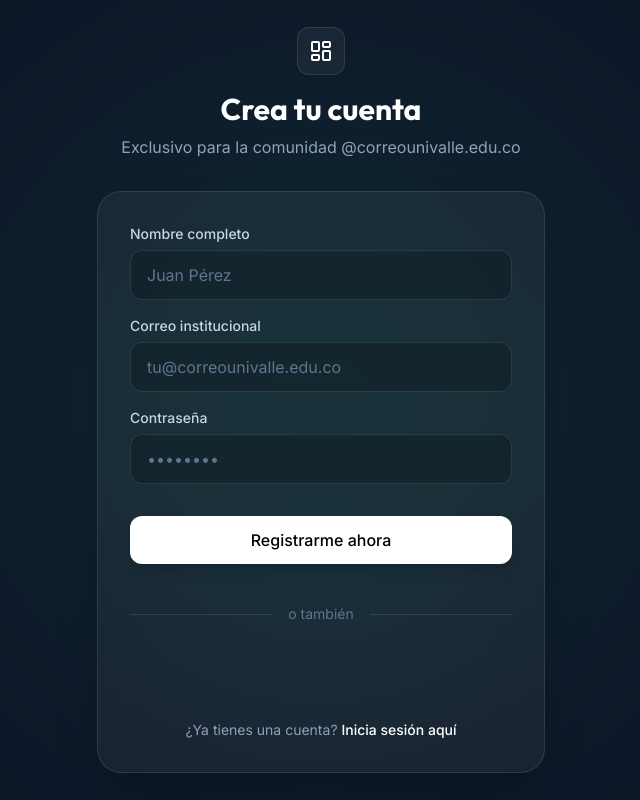
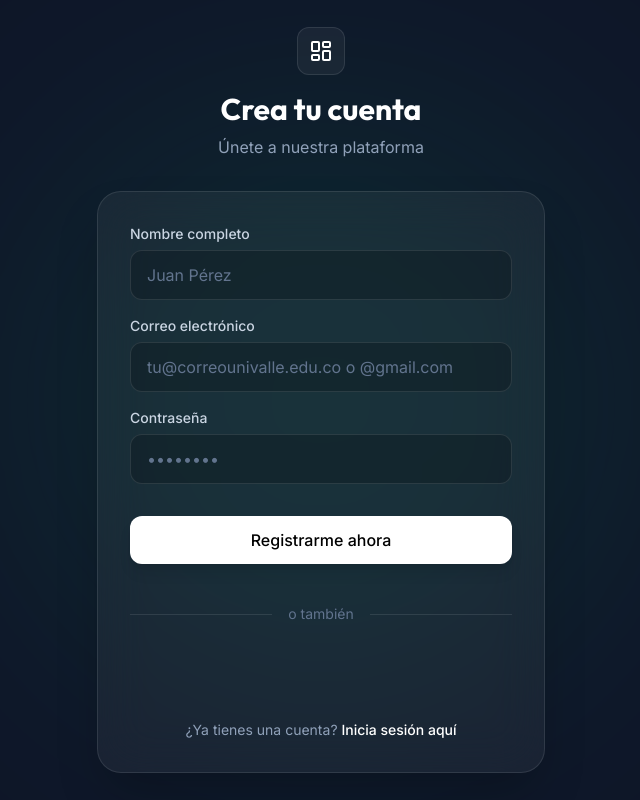
Before and after one commit to jhonsebastiancarvajal-ui/frontend-mi-pro1, a React (Vite) app: page /registro in a window 1280 px wide. Shown: the whole page, without its empty margins (319-959 px from the left). Built offline with nearby package versions, Linux system fonts and the light colour scheme.

Commit message:
fix: resolver políticas COOP y validación de dominios para login con Google

```diff
--- a/src/views/auth/LoginView.jsx
+++ b/src/views/auth/LoginView.jsx
@@ -12,8 +12,8 @@ export function LoginView() {
   const handleTraditionalLogin = async (e) => {
     e.preventDefault();
 
-    if (!email.endsWith('@correounivalle.edu.co')) {
-      setError('Solo se puede iniciar sesión con una cuenta @correounivalle.edu.co');
+    if (!email.endsWith('@correounivalle.edu.co') && !email.endsWith('@gmail.com')) {
+      setError('Solo se permite iniciar sesión con cuentas @correounivalle.edu.co o @gmail.com');
       return;
     }
 
@@ -94,10 +94,10 @@ export function LoginView() {
 
           <form onSubmit={handleTraditionalLogin} className="space-y-4 mb-6">
             <div>
-              <label className="block text-sm font-medium text-slate-300 mb-1.5">Correo institucional</label>
+              <label className="block text-sm font-medium text-slate-300 mb-1.5">Correo electrónico</label>
               <input
                 type="email"
-                placeholder="tu@correounivalle.edu.co"
+                placeholder="tu@correounivalle.edu.co o @gmail.com"
                 value={email}
                 onChange={(e) => setEmail(e.target.value)}
                 className="w-full px-4 py-3 rounded-xl bg-black/20 border border-white/10 text-white placeholder-slate-500 focus:outline-none focus:border-primary/50 focus:ring-1 focus:ring-primary/50 transition-all"
--- a/src/views/auth/RegisterView.jsx
+++ b/src/views/auth/RegisterView.jsx
@@ -15,8 +15,9 @@ export function RegisterView() {
 
   const handleSubmit = async (e) => {
     e.preventDefault();
-    if (!formData.email.endsWith('@correounivalle.edu.co')) {
-      setError('Solo se permiten correos institucionales @correounivalle.edu.co');
+
+    if (!formData.email.endsWith('@correounivalle.edu.co') && !formData.email.endsWith('@gmail.com')) {
+      setError('Solo se permiten correos @correounivalle.edu.co o @gmail.com');
       return;
     }
 
@@ -84,7 +85,7 @@ export function RegisterView() {
             <LayoutDashboard className="w-6 h-6 text-white" />
           </div>
           <h1 className="text-3xl font-outfit font-bold text-white mb-2">Crea tu cuenta</h1>
-          <p className="text-slate-400">Exclusivo para la comunidad @correounivalle.edu.co</p>
+          <p className="text-slate-400">Únete a nuestra plataforma</p>
         </div>
 
         <div className="bg-white/5 border border-white/10 rounded-3xl p-8 backdrop-blur-xl shadow-2xl flex flex-col">
@@ -108,10 +109,10 @@ export function RegisterView() {
               />
             </div>
             <div>
-              <label className="block text-sm font-medium text-slate-300 mb-1.5">Correo institucional</label>
+              <label className="block text-sm font-medium text-slate-300 mb-1.5">Correo electrónico</label>
               <input
                 type="email"
-                placeholder="tu@correounivalle.edu.co"
+                placeholder="tu@correounivalle.edu.co o @gmail.com"
                 value={formData.email}
                 onChange={(e) => setFormData({...formData, email: e.target.value})}
                 className="w-full px-4 py-3 rounded-xl bg-black/20 border border-white/10 text-white placeholder-slate-500 focus:outline-none focus:border-white/30 focus:ring-1 focus:ring-white/30 transition-all"
```
Also changed, not shown: vercel.json.
